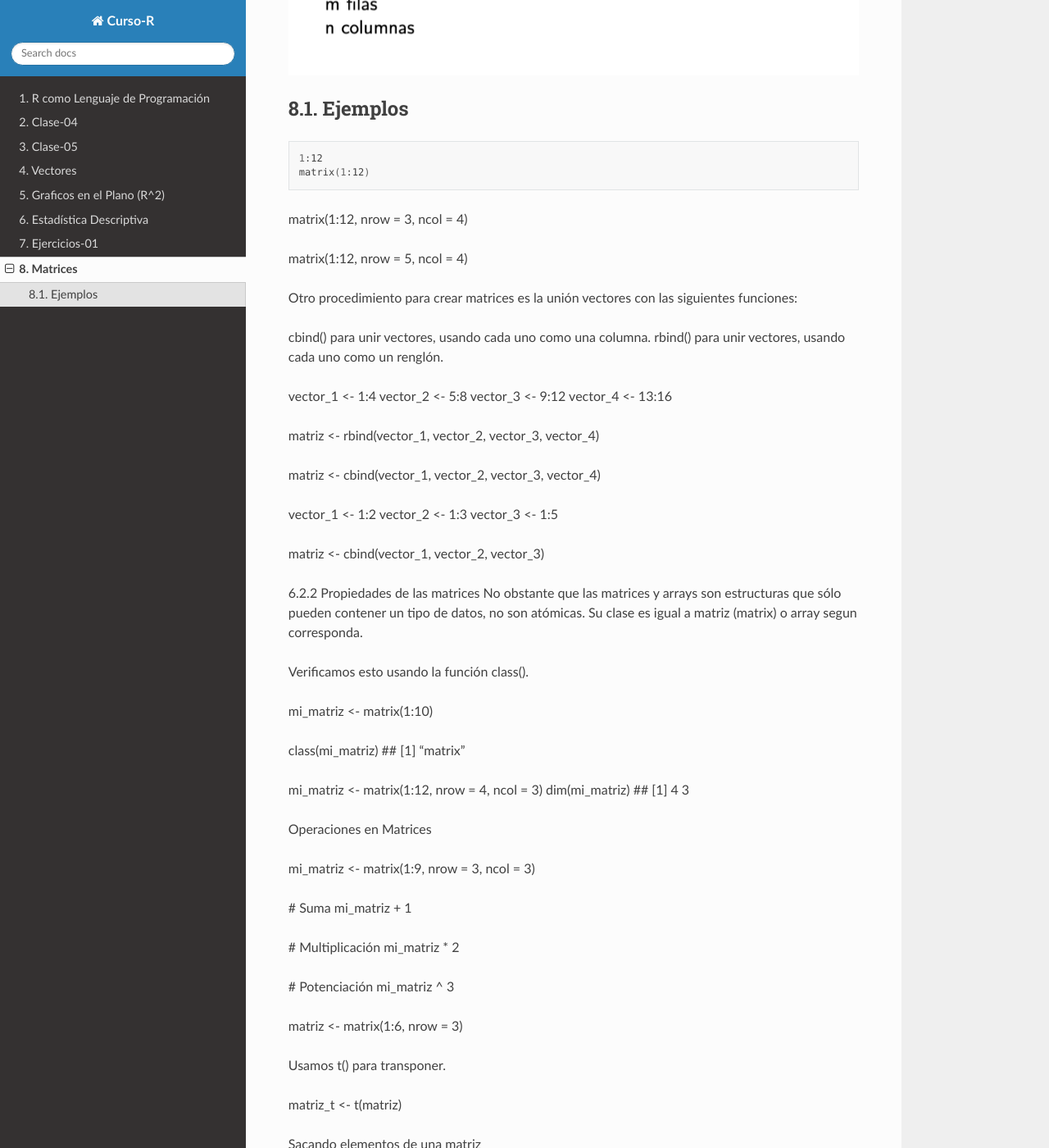
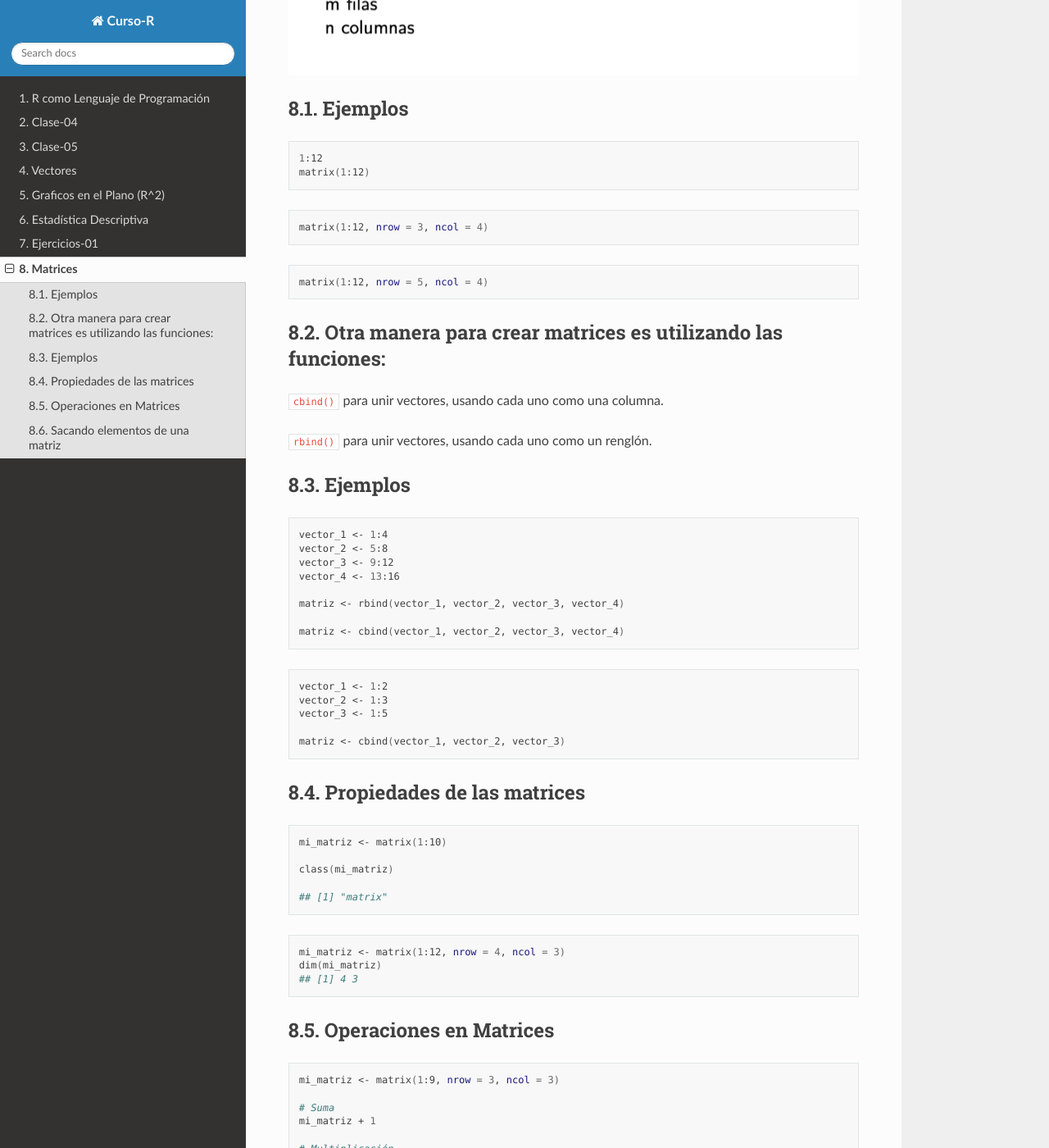
Before and after one commit to matecom57/santosg57-curso-r, a Sphinx documentation site: the page built from docs/source/matrices.rst, in a window 1280 px wide and 1400 px high, scrolled down 571 px. Shown: the whole window at 82% size. Built offline with Sphinx 7.4.7 and the Read the Docs theme 3.1.0, drawn with Linux system fonts in a browser that asks for light colours; some of the changed text lies outside the part shown.

Commit message:
Test comité

```diff
--- a/docs/source/matrices.rst
+++ b/docs/source/matrices.rst
@@ -11,65 +11,85 @@ Ejemplos
    1:12
    matrix(1:12)
 
-matrix(1:12, nrow = 3, ncol = 4)
+.. code:: Bash
 
-matrix(1:12, nrow = 5, ncol = 4)
+   matrix(1:12, nrow = 3, ncol = 4)
 
-Otro procedimiento para crear matrices es la unión vectores con las siguientes funciones:
+.. code:: Bash
 
-cbind() para unir vectores, usando cada uno como una columna.
-rbind() para unir vectores, usando cada uno como un renglón.
+   matrix(1:12, nrow = 5, ncol = 4)
 
-vector_1 <- 1:4
-vector_2 <- 5:8
-vector_3 <- 9:12
-vector_4 <- 13:16
+Otra manera para crear matrices es utilizando las  funciones:
+-------------------------------------------------------------
 
-matriz <- rbind(vector_1, vector_2, vector_3, vector_4)
+``cbind()`` para unir vectores, usando cada uno como una columna.
 
-matriz <- cbind(vector_1, vector_2, vector_3, vector_4)
+``rbind()`` para unir vectores, usando cada uno como un renglón.
 
-vector_1 <- 1:2
-vector_2 <- 1:3
-vector_3 <- 1:5
+Ejemplos
+--------
 
-matriz <- cbind(vector_1, vector_2, vector_3)
+.. code:: Bash
 
-6.2.2 Propiedades de las matrices
-No obstante que las matrices y arrays son estructuras que sólo pueden contener un tipo de datos, no son
-atómicas. Su clase es igual a matriz (matrix) o array segun corresponda.
+   vector_1 <- 1:4
+   vector_2 <- 5:8
+   vector_3 <- 9:12
+   vector_4 <- 13:16
 
-Verificamos esto usando la función class().
+   matriz <- rbind(vector_1, vector_2, vector_3, vector_4)
 
-mi_matriz <- matrix(1:10)
+   matriz <- cbind(vector_1, vector_2, vector_3, vector_4)
 
-class(mi_matriz)
-## [1] "matrix"
+.. code:: Bash
 
-mi_matriz <- matrix(1:12, nrow = 4, ncol = 3)
-dim(mi_matriz)
-## [1] 4 3
+   vector_1 <- 1:2
+   vector_2 <- 1:3
+   vector_3 <- 1:5
+
+   matriz <- cbind(vector_1, vector_2, vector_3)
+
+Propiedades de las matrices
+----------------------------
+
+.. code:: Bash
+
+   mi_matriz <- matrix(1:10)
+
+   class(mi_matriz)
+
+   ## [1] "matrix"
+
+.. code:: Bash
+
+   mi_matriz <- matrix(1:12, nrow = 4, ncol = 3)
+   dim(mi_matriz)
+   ## [1] 4 3
 
 Operaciones en Matrices
+-----------------------
 
-mi_matriz <- matrix(1:9, nrow = 3, ncol = 3)
+.. code:: Bash
 
-# Suma
-mi_matriz + 1
+    mi_matriz <- matrix(1:9, nrow = 3, ncol = 3)
 
-# Multiplicación
-mi_matriz * 2
+    # Suma
+    mi_matriz + 1
 
-# Potenciación
-mi_matriz ^ 3
+    # Multiplicación
+    mi_matriz * 2
 
-matriz <- matrix(1:6, nrow = 3)
+    # Potenciación
+    mi_matriz ^ 3
 
-Usamos t() para transponer.
+.. code:: Bash
 
-matriz_t <- t(matriz)
+   matriz <- matrix(1:6, nrow = 3)
+
+   matriz_t <- t(matriz)
+
 
 Sacando elementos de una matriz
+-------------------------------
 
 m = matrix(1:12, ncol=3)
 
```
